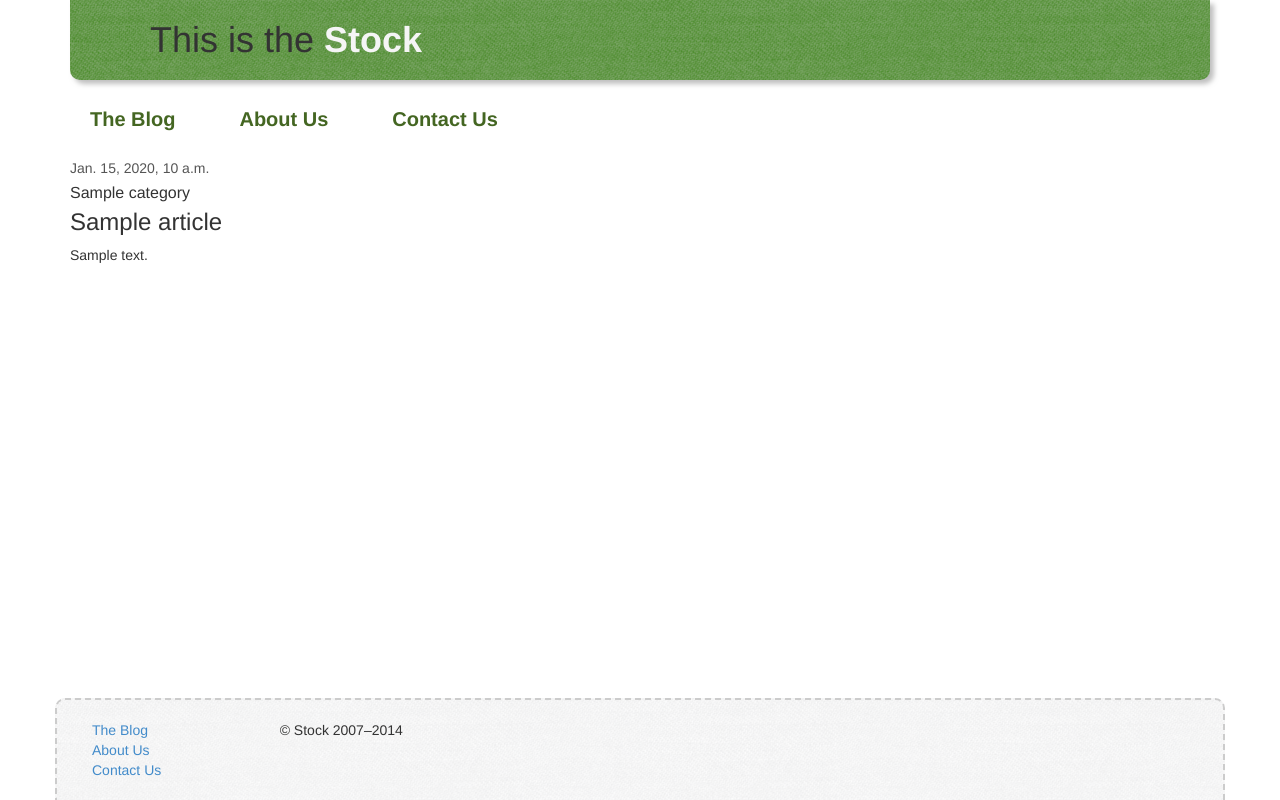
After one commit to speranskydanil/stock, a Django app: page /blog/ in a window 1280 px wide. The commit adds this page. Run offline with Django 3.2, Linux system fonts and the light colour scheme; tables that the repository leaves empty hold one stand-in row (values such as "Sample post"); some libraries are stand-ins or nearby versions.

Commit message:
create articles list view, fix some links

```diff
--- /dev/null
+++ b/blog/static/css/blog.css
@@ -0,0 +1,17 @@
+.articles article {
+  margin-bottom: 20px;
+}
+
+.articles article > time {
+  color: #555;
+}
+
+.articles article > h3 {
+  margin: 0px;
+  margin-bottom: 10px;
+}
+
+.articles article .category {
+  margin: 4px 0px;
+  font-size: 16px;
+}
--- /dev/null
+++ b/blog/templates/blog/index.html
@@ -0,0 +1,16 @@
+{% extends 'base.html' %}
+
+{% block title %}Blog{% endblock %}
+
+{% block content %}
+  <section class="articles">
+    {% for article in articles %}
+      <article>
+        <time>{{ article.publication_date }}</time>
+        <div class="category">{{ article.category.title }}</div>
+        <h3>{{ article.title }}</h3>
+        <div>{{ article.content|truncatewords_html:200|safe }}</div>
+      </article>
+    {% endfor %}
+  </section>
+{% endblock %}
--- /dev/null
+++ b/blog/urls.py
@@ -0,0 +1,5 @@
+from django.conf.urls import patterns, include, url
+
+urlpatterns = patterns('',
+    url(r'^$', 'blog.views.index', name='index'),
+)
--- a/blog/views.py
+++ b/blog/views.py
@@ -1 +1,6 @@
 from django.shortcuts import render
+from blog.models import Article
+
+def index(request):
+    articles = Article.objects.select_related().all()
+    return render(request, 'blog/index.html', { 'articles': articles })
--- a/stock/static/css/style.css
+++ b/stock/static/css/style.css
@@ -38,6 +38,10 @@ main {
   margin-bottom: 20px;
 }
 
+main nav {
+  margin-bottom: 20px;
+}
+
 main nav a {
   display: inline-block;
   margin-right: 20px;
--- a/stock/templates/base.html
+++ b/stock/templates/base.html
@@ -9,11 +9,13 @@
 
     <link rel="stylesheet" type="text/css" href="{% static 'css/bootstrap.css' %}">
     <link rel="stylesheet" type="text/css" href="{% static 'css/style.css' %}">
+    <link rel="stylesheet" type="text/css" href="{% static 'css/blog.css' %}">
 
     <script src="{% static 'js/html5shiv.js' %}"></script>
     <script src="{% static 'js/jquery.js' %}"></script>
     <script src="{% static 'js/bootstrap.js' %}"></script>
     <script src="{% static 'js/script.js' %}"></script>
+    <script src="{% static 'js/blog.js' %}"></script>
   </head>
 
   <body>
@@ -24,8 +26,8 @@
 
       <main>
         <nav>
-          <a href="#">The Blog</a>
-          <a href="#">About Us</a>
+          <a href="{% url 'blog:index' %}">The Blog</a>
+          <a href="{% url 'about' %}">About Us</a>
           <a href="#">Contact Us</a>
         </nav>
 
@@ -36,8 +38,8 @@
     <div class="container">
       <footer class="row">
         <section class="links col-md-2">
-          <a href="#">The Blog</a>
-          <a href="#">About Us</a>
+          <a href="{% url 'blog:index' %}">The Blog</a>
+          <a href="{% url 'about' %}">About Us</a>
           <a href="#">Contact Us</a>
         </section>
 
--- a/stock/urls.py
+++ b/stock/urls.py
@@ -1,9 +1,14 @@
 from django.conf.urls import patterns, include, url
+
+from django.views.generic.base import RedirectView
 
 from django.contrib import admin
 admin.autodiscover()
 
 urlpatterns = patterns('',
     url(r'^admin/', include(admin.site.urls)),
-    url(r'^about$', 'stock.views.about')
+    url(r'^about$', 'stock.views.about', name='about'),
+    url(r'^contact$', 'stock.views.contact', name='contact'),
+    url(r'^blog/', include('blog.urls', namespace='blog')),
+    url(r'^$', RedirectView.as_view(url='/blog', permanent=False)),
 )
--- a/stock/views.py
+++ b/stock/views.py
@@ -2,3 +2,6 @@ from django.shortcuts import render
 
 def about(request):
     return render(request, 'about.html')
+
+def contact(request):
+    pass
```
Also changed, not shown: blog/static/js/blog.js (added), stock/static/js/script.js (added).
